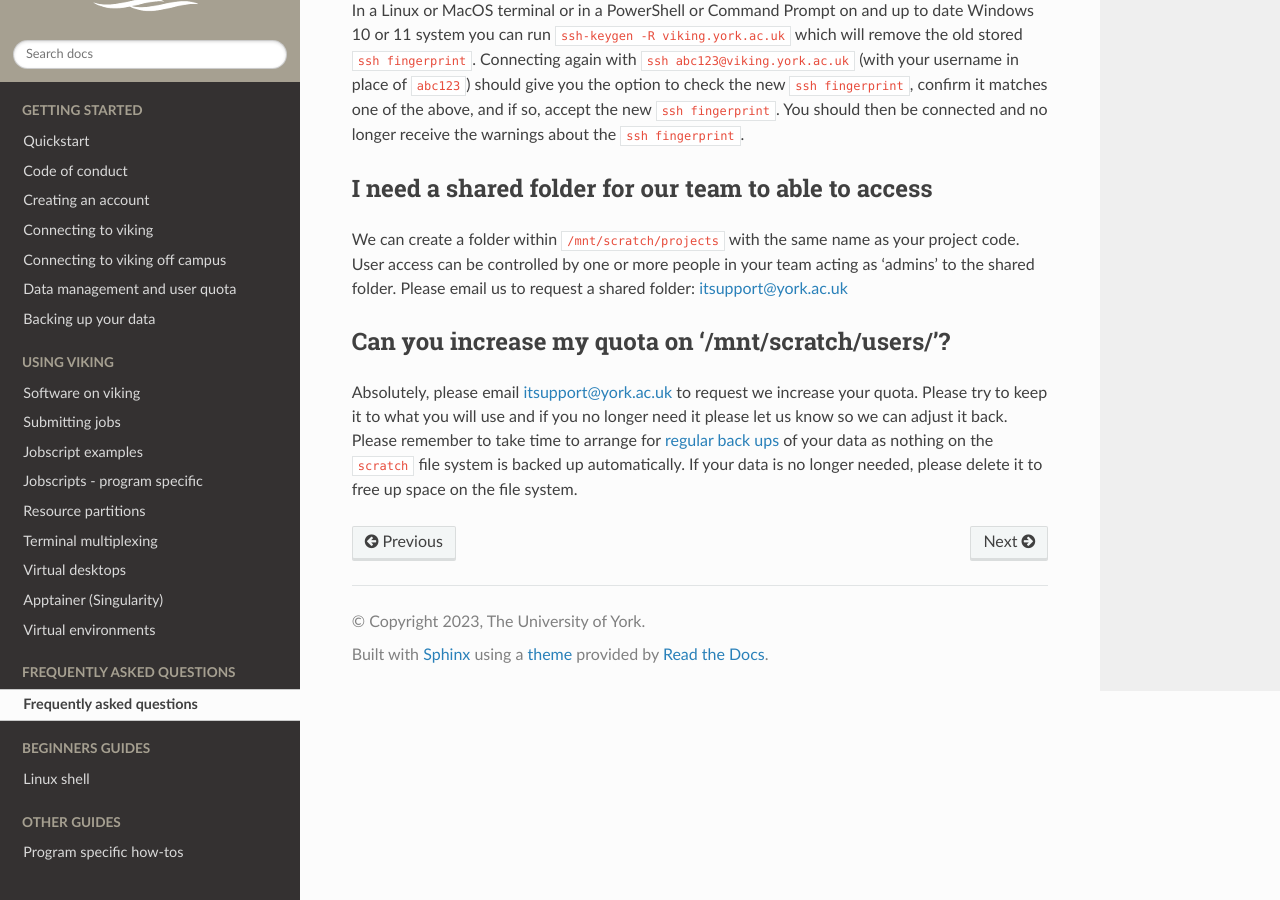
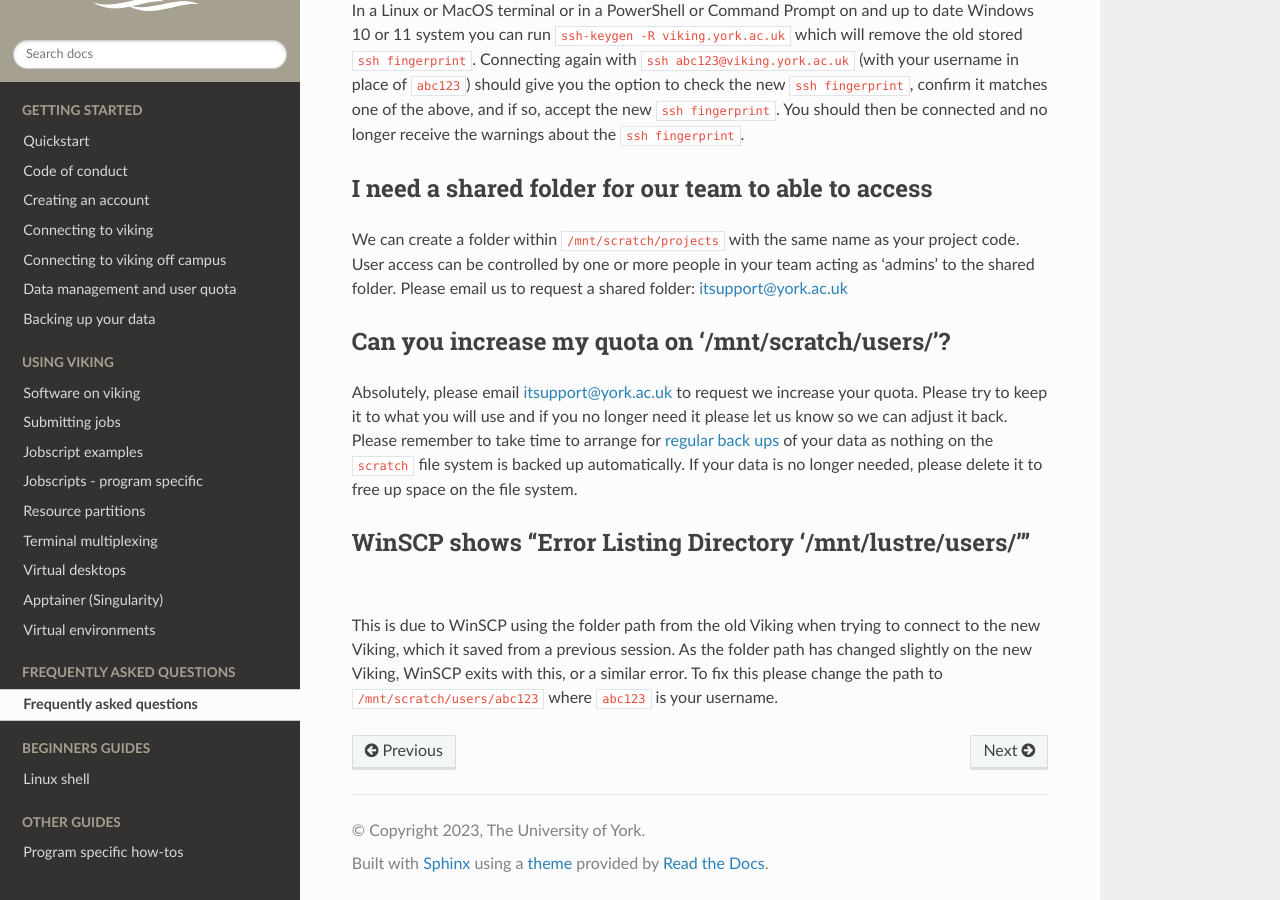
Before and after one commit to university-of-york/research-it-documentation, a Sphinx documentation site: the page built from docs/source/faq/faq.rst, in a window 1280 px wide and 900 px high, scrolled down 518 px. Built offline with Sphinx 7.4.7 and the Read the Docs theme 2.0.0, drawn with Linux system fonts in a browser that asks for light colours.

Commit message:
add winscp path faq

```diff
--- a/docs/source/faq/faq.rst
+++ b/docs/source/faq/faq.rst
@@ -30,3 +30,9 @@ Can you increase my quota on '/mnt/scratch/users/'?
 ^^^^^^^^^^^^^^^^^^^^^^^^^^^^^^^^^^^^^^^^^^^^^^^^^^^
 
 Absolutely, please email itsupport@york.ac.uk to request we increase your quota. Please try to keep it to what you will use and if you no longer need it please let us know so we can adjust it back. Please remember to take time to arrange for :doc:`regular back ups </getting_started/backing_up>` of your data as nothing on the ``scratch`` file system is backed up automatically. If your data is no longer needed, please delete it to free up space on the file system.
+
+
+WinSCP shows "Error Listing Directory '/mnt/lustre/users/'"
+^^^^^^^^^^^^^^^^^^^^^^^^^^^^^^^^^^^^^^^^^^^^^^^^^^^^^^^^^^^
+
+This is due to WinSCP using the folder path from the old Viking when trying to connect to the new Viking, which it saved from a previous session. As the folder path has changed slightly on the new Viking, WinSCP exits with this, or a similar error. To fix this please change the path to ``/mnt/scratch/users/abc123`` where ``abc123`` is your username.
```
